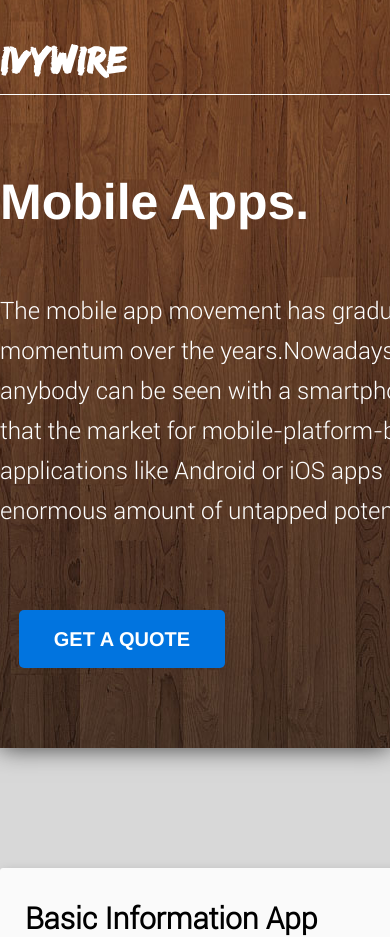
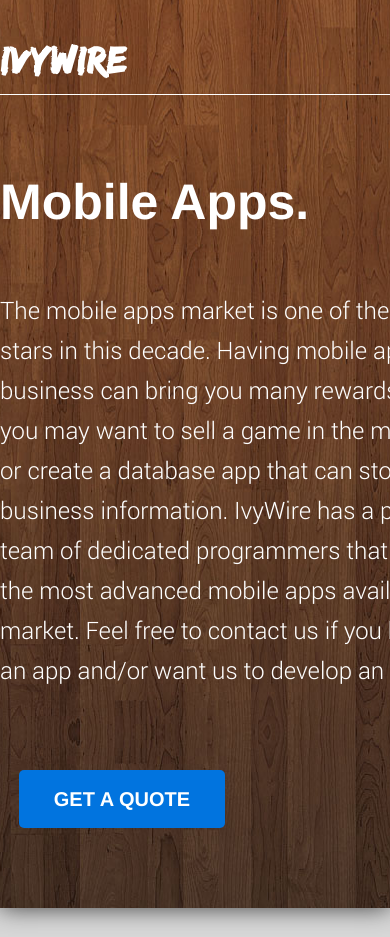
Before and after one commit to smogi/ivyWebsite, a Django app: template ivywire/ivywire/templates/apps.html in a window 390 px wide; the page is wider, and only the part inside the window is pictured. Shown: the top 937 px of that part. Run offline with Django 3.2, Linux system fonts and the light colour scheme; the template is opened without the code that fills it, so the values that code supplies are empty.

Commit message:
v.0.1.6
mobile apps page update

```diff
--- a/ivywire/ivywire/templates/apps.html
+++ b/ivywire/ivywire/templates/apps.html
@@ -24,10 +24,7 @@
 			<div class="lefterDesc">
 				<h1>Mobile Apps.</h1>
 				<p style="font-size:24px;">
-				The mobile app movement has gradually gained momentum over the years.Nowadays, just
-				about anybody can be seen with a smartphone.This means that the market for
-				mobile-platform-based applications like Android or iOS apps have an enormous amount of
-				untapped potential.
+				The mobile apps market is one of the rising digital stars in this decade. Having mobile apps for your business can bring you many rewards. For instance, you may want to sell a game in the mobile platform or create a database app that can store your business information. IvyWire has a professional team of dedicated programmers that will bring you the most advanced mobile apps available in the market. Feel free to contact us if you have an idea for an app and/or want us to develop an app for you.
 				<p style="font-size:24px;">
 				</p>
 		    </div>
```
